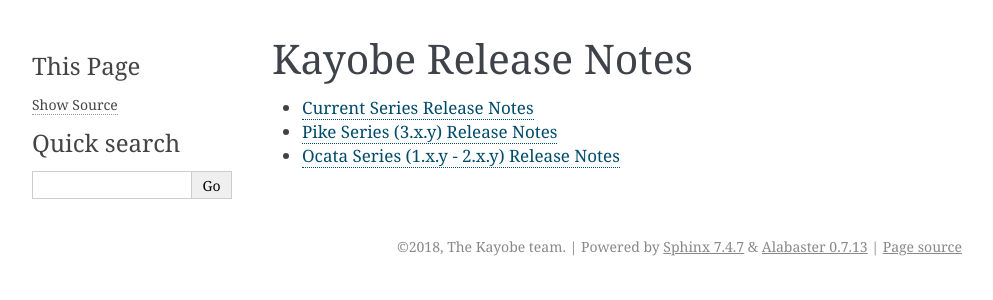
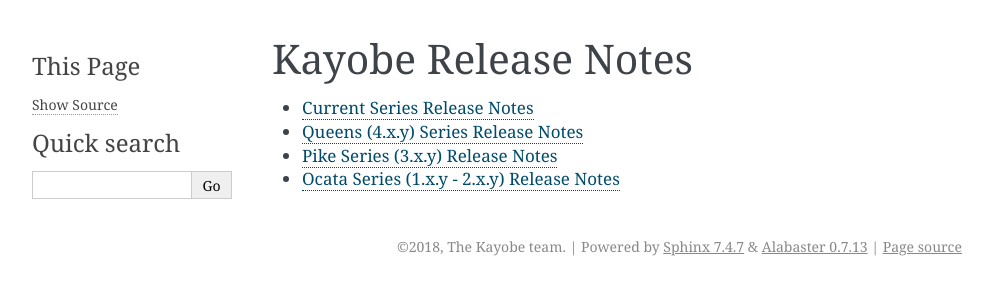
Before and after one commit to openstack/kayobe, a Sphinx documentation site: the page built from releasenotes/source/index.rst, in a window 1280 px wide. Shown: the top 300 px of the page, without its empty margins (148-1141 px from the left). Built offline with Sphinx 7.4.7, drawn with Linux system fonts in a browser that asks for light colours.

Commit message:
Update release notes for stable/queens
Change-Id: I9082d3f0e8bd76f2bac511d79110f11fbe1e749d

```diff
--- a/releasenotes/source/index.rst
+++ b/releasenotes/source/index.rst
@@ -6,5 +6,6 @@
    :maxdepth: 1
 
    unreleased
+   queens
    pike
    ocata
--- /dev/null
+++ b/releasenotes/source/queens.rst
@@ -0,0 +1,6 @@
+===================================
+Queens (4.x.y) Series Release Notes
+===================================
+
+.. release-notes::
+   :branch: stable/queens
```
